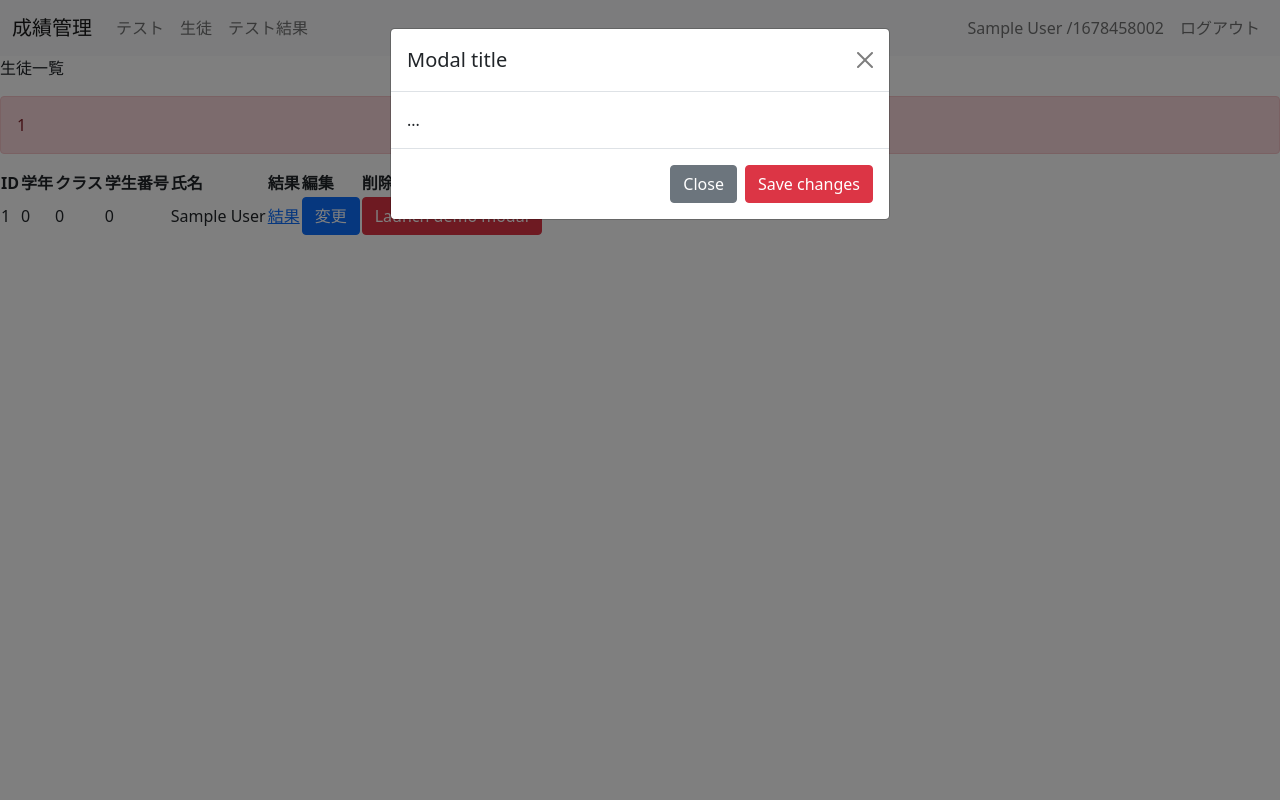
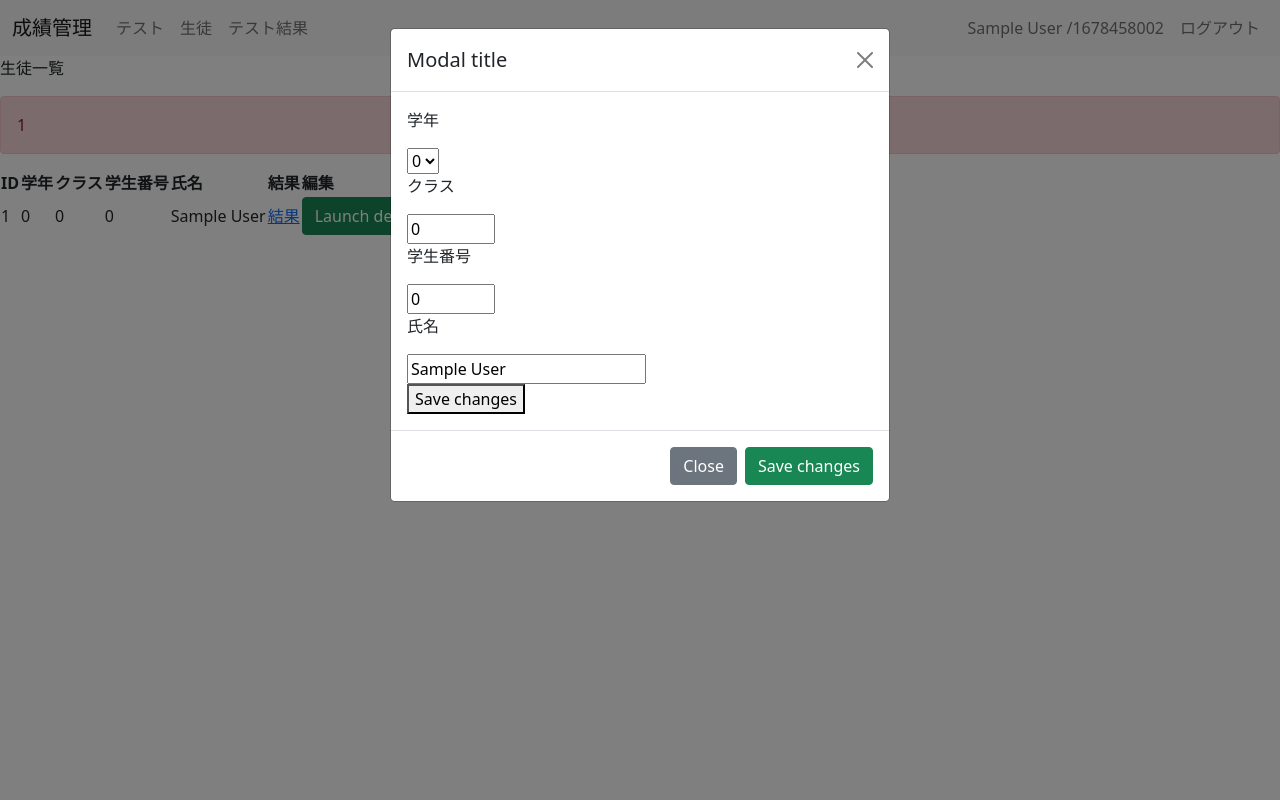
Before and after one commit to KeitaShimura/grade-management, a PHP site: page /grade-management/students in a window 1280 px wide, after a click on "Launch demo modal". Run offline with PHP 8.4, Linux system fonts and the light colour scheme; the visitor is signed in with stand-in values (Sample User, id 1); data comes from the database, SQL or seed files in the repository; some libraries are stand-ins or nearby versions.

Commit message:
students変更機能の変更

```diff
--- a/students/index.php
+++ b/students/index.php
@@ -50,7 +50,50 @@ $students = $db->query('SELECT * FROM students');
                     <td><?php echo ($student['number']) ?></td>
                     <td><?php echo ($student['name']); ?></td>
                     <td><a href="show.php?id=<?php echo htmlspecialchars($student['id']); ?>">結果</a></td>
-                    <td><a href="edit.php?id=<?php echo $student['id']; ?>" class="btn btn-primary">変更</a></td>
+                    <td><!-- Button trigger modal -->
+                        <button type="button" class="btn btn-success" data-bs-toggle="modal" data-bs-target="#exampleModal">
+                            Launch demo modal
+                        </button>
+
+                        <!-- Modal -->
+                        <div class="modal fade" id="exampleModal" tabindex="-1" aria-labelledby="exampleModalLabel" aria-hidden="true">
+                            <div class="modal-dialog">
+                                <div class="modal-content">
+                                    <div class="modal-header">
+                                        <h5 class="modal-title" id="exampleModalLabel">Modal title</h5>
+                                        <button type="button" class="btn-close" data-bs-dismiss="modal" aria-label="Close"></button>
+                                    </div>
+                                    <div class="modal-body">
+                                        <form id="save-data" name="task_form" onsubmit="update()">
+                                            <input type="hidden" id="id" name="id" value="<?php echo $student['id']; ?>">
+                                            <p>学年</p>
+                                            <select id="year" required name="year">
+                                                <option type="hidden"><?php echo $student['class'] ?></option>
+                                                <option>1</option>
+                                                <option>2</option>
+                                                <option>3</option>
+                                            </select>
+                                            <p>クラス</p>
+                                            <input required id="class" type="number" min="1" max="10" name="class" value="<?php echo $student['class'] ?>">
+                                            <p>学生番号</p>
+                                            <input required id="number" type="number" min="1" max="10" name="number" value="<?php echo $student['number'] ?>">
+                                            <p>氏名</p>
+                                            <input required id="name" type="text" name="name" value="<?php echo $student['name'] ?>">
+
+                                            <div>
+                                                <button>Save changes</button>
+
+                                            </div>
+                                        </form>
+                                    </div>
+                                    <div class="modal-footer">
+                                        <button type="button" class="btn btn-secondary" data-bs-dismiss="modal">Close</button>
+                                        <button id="delete_button" type="button" class="btn btn-success" onclick="update()">Save changes</button>
+                                    </div>
+                                </div>
+                            </div>
+                        </div>
+                    </td>
                     <td><!-- Button trigger modal -->
                         <button type="button" class="btn btn-danger" data-bs-toggle="modal" data-bs-target="#exampleModal">
                             Launch demo modal
@@ -83,9 +126,33 @@ $students = $db->query('SELECT * FROM students');
     </table>
 </article>
 <script>
+    function update() {
+        const id = document.task_form.id.value;
+        const year = document.task_form.year.value;
+        const className = document.task_form.class.value;
+        const number = document.task_form.number.value;
+        const name = document.task_form.name.value;
+
+        const data = new FormData();
+        data.append('id', id);
+        data.append('year', year);
+        data.append('class', className);
+        data.append('number', number);
+        data.append('name', name);
+
+        const xml = new XMLHttpRequest();
+        xml.open('POST', 'update.php', true);
+        xml.send(data);
+
+        xml.onreadystatechange = function() {
+            if (xml.readyState == 4 && xml.status == 200) {
+                console.log(xml.responseText);
+            }
+        }
+    }
+
     function deleteStudent(id) {
         var delete_url = "destroy.php?id=" + id;
-        var target = document.getElementById('delete_button');
         var tr = document.getElementById('tr' + id);
 
         var xhr = new XMLHttpRequest();
```
Also changed, not shown: students/update.php (+1 -9 lines), tests/update.php (+1 -1 lines).
